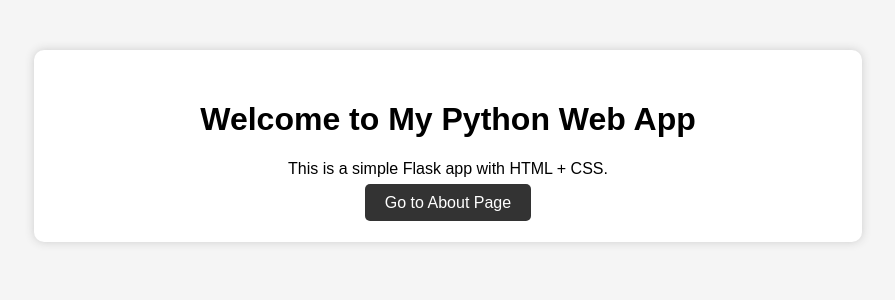
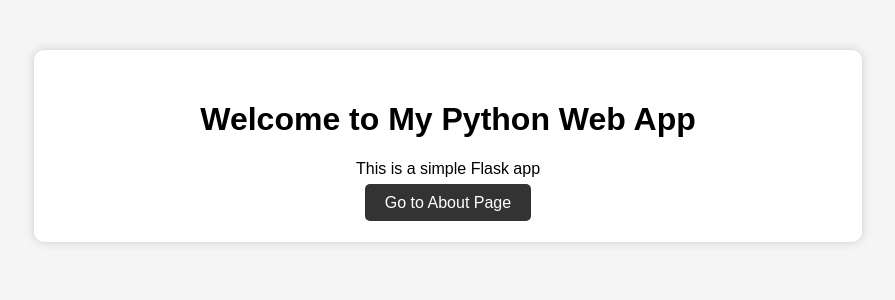
Before and after one commit to Ahmad0175ahmad/my-single-page, a Python web app: template templates/index.html in a window 1280 px wide. Shown: the part 53-353 px from the top of the page, without its empty margins (192-1087 px from the left). Run offline with Jinja, Linux system fonts and the light colour scheme; the template is opened without the code that fills it, so the values that code supplies are empty.

Commit message:
change in index.html

```diff
--- a/templates/index.html
+++ b/templates/index.html
@@ -13,7 +13,7 @@
 
 <div class="container">
     <h1>Welcome to My Python Web App</h1>
-    <p>This is a simple Flask app with HTML + CSS.</p>
+    <p>This is a simple Flask app</p>
     <a class="btn" href="/about">Go to About Page</a>
 </div>
 
```
